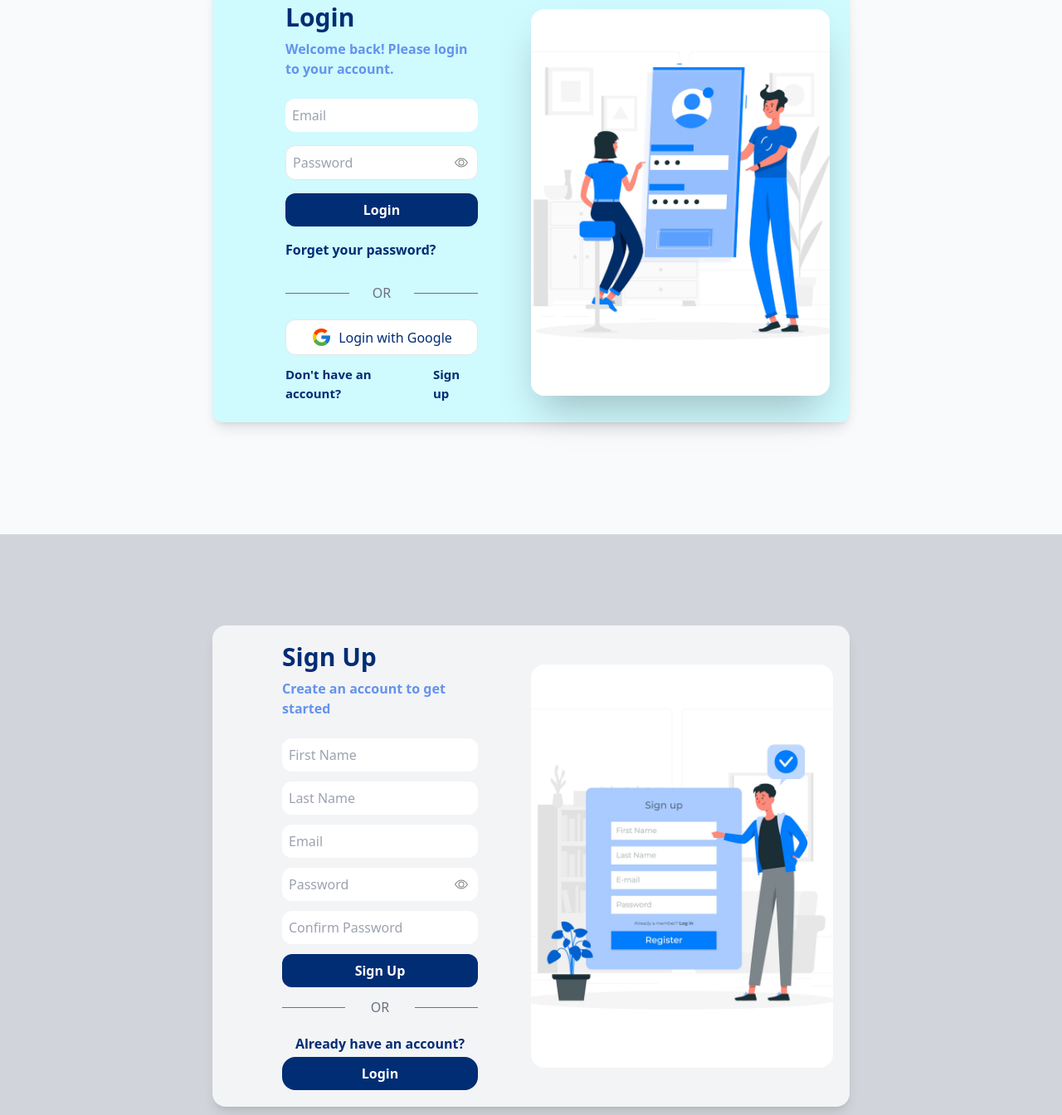
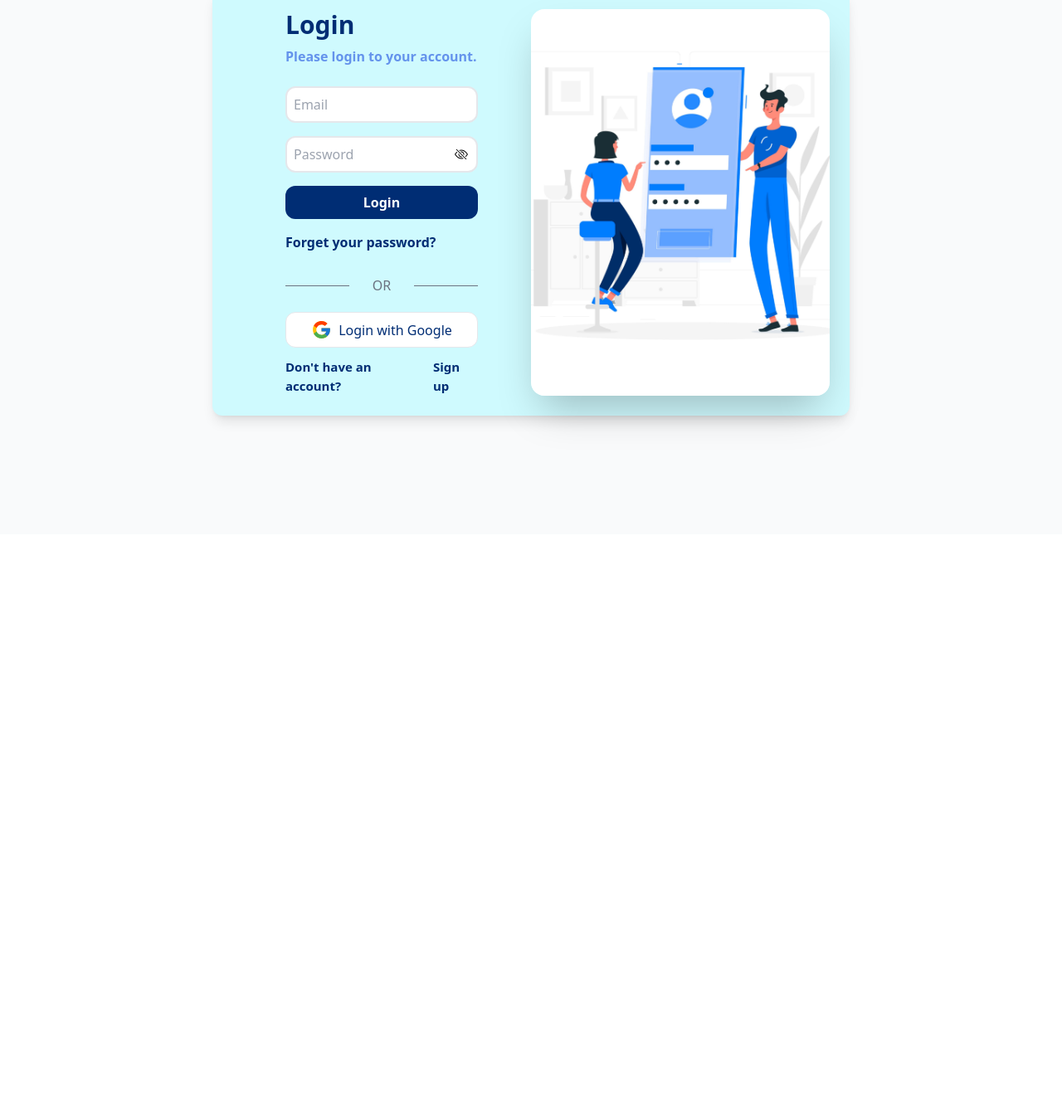
Before and after one commit to himanshuraj89/TAILWINDCSS-PROJECT, a website: page LoginPage.html in a window 1280 px wide. Shown: the part 156-1500 px from the top of the page at 83% size. After the commit the page ends 800 px from the top, so only its background shows below. Drawn offline with nearby package versions, Linux system fonts and the light colour scheme.

Commit message:
Update LoginPage.html

```diff
--- a/LoginPage.html
+++ b/LoginPage.html
@@ -8,7 +8,7 @@
     <title>Login Page</title>
 </head>
 <body>
-    <section class="bg-gray-50 min-h-screen flex items-center justify-center">
+    <section id="LogInSection" class="bg-gray-50 min-h-screen flex items-center justify-center">
         <!-- login container -->
         <div class="bg-cyan-100 flex p-6 rounded-xl shadow-lg max-w-3xl items-center">
             <!-- login -->
@@ -16,23 +16,32 @@
                 <h2 class="text-3xl font-bold text-[#002D74]">
                     Login
                 </h2>
-                <p class="text-[#6493ec] font-bold mt-2">
-                    Welcome back! Please login to your account.
+                <p class="text-[#6493ec] font-bold mt-2 ">
+                Please login to your account.
                 </p>
+                <p id="Wish" class="text-[#6493ec] font-bold mt-2 hidden">
+                Welcomeback!
+                </p>
+
                 <form action="" class="flex flex-col gap-4">
-                    <input type="email" class=" p-2 mt-6 rounded-xl focus:outline-none" placeholder="Email">
+                    <input type="email" class=" p-2 mt-6 rounded-xl border-2 hover:border-blue-400 focus:outline-none" placeholder="Email" required>
                     <div class="relative ">
-                        <input type="password" class=" p-2 rounded-xl border w-full focus:outline-none " placeholder="Password">
-                        <svg xmlns="http://www.w3.org/2000/svg" width="16" height="16" fill="gray" class="bi bi-eye absolute top-1/2 right-3 -translate-y-1/2" viewBox="0 0 16 16">
+                        <input type="password" id="Password" class=" p-2 rounded-xl border-2 hover:border-blue-400 w-full focus:outline-none " placeholder="Password" required>
+                        <!-- <svg xmlns="http://www.w3.org/2000/svg" width="16" height="16" fill="gray" class="bi bi-eye absolute top-1/2 right-3 -translate-y-1/2" viewBox="0 0 16 16">
                             <path d="M16 8s-3-5.5-8-5.5S0 8 0 8s3 5.5 8 5.5S16 8 16 8M1.173 8a13 13 0 0 1 1.66-2.043C4.12 4.668 5.88 3.5 8 3.5s3.879 1.168 5.168 2.457A13 13 0 0 1 14.828 8q-.086.13-.195.288c-.335.48-.83 1.12-1.465 1.755C11.879 11.332 10.119 12.5 8 12.5s-3.879-1.168-5.168-2.457A13 13 0 0 1 1.172 8z"/>
                             <path d="M8 5.5a2.5 2.5 0 1 0 0 5 2.5 2.5 0 0 0 0-5M4.5 8a3.5 3.5 0 1 1 7 0 3.5 3.5 0 0 1-7 0"/>
+                          </svg> -->
+                          <svg xmlns="http://www.w3.org/2000/svg" id="icon" width="16" height="16" fill="currentColor" class="bi bi-eye-slash absolute top-1/2 right-3 -translate-y-1/2" viewBox="0 0 16 16">
+                            <path d="M13.359 11.238C15.06 9.72 16 8 16 8s-3-5.5-8-5.5a7 7 0 0 0-2.79.588l.77.771A6 6 0 0 1 8 3.5c2.12 0 3.879 1.168 5.168 2.457A13 13 0 0 1 14.828 8q-.086.13-.195.288c-.335.48-.83 1.12-1.465 1.755q-.247.248-.517.486z"/>
+                            <path d="M11.297 9.176a3.5 3.5 0 0 0-4.474-4.474l.823.823a2.5 2.5 0 0 1 2.829 2.829zm-2.943 1.299.822.822a3.5 3.5 0 0 1-4.474-4.474l.823.823a2.5 2.5 0 0 0 2.829 2.829"/>
+                            <path d="M3.35 5.47q-.27.24-.518.487A13 13 0 0 0 1.172 8l.195.288c.335.48.83 1.12 1.465 1.755C4.121 11.332 5.881 12.5 8 12.5c.716 0 1.39-.133 2.02-.36l.77.772A7 7 0 0 1 8 13.5C3 13.5 0 8 0 8s.939-1.721 2.641-3.238l.708.709zm10.296 8.884-12-12 .708-.708 12 12z"/>
                           </svg>
                     </div>
-                    <button class="bg-[#002D74] font-bold rounded-xl p-2 text-white hover:scale-105 duration-400 ">
+                    <button type="submit" class="bg-[#002D74] font-bold rounded-xl p-2 text-white hover:scale-105 duration-400 ">
                         Login
                     </button>
                     <div class=" font-semibold  pb-4 text-[#002D74] ">
-                        <a href="#" class="hover:text-blue-400">Forget your password?</a>
+                        <a href="#" id="Forget" class="hover:text-blue-400">Forget your password?</a>
                       </div>
                 </form>
                 <div class="mt-3 grid grid-cols-3 items-center text-gray-500">
@@ -40,7 +49,7 @@
                     <p class="text-center">OR</p>
                     <hr class="border-gray-500">
                 </div>
-               <button class="bg-white border py-2 w-full rounded-xl mt-5 flex justify-center items-center gap-2 hover:scale-105 duration-400 text-[#002D74]">
+               <button id="Googlebtn" class="bg-white border py-2 w-full rounded-xl mt-5 flex justify-center items-center gap-2 hover:scale-105 duration-400 text-[#002D74]">
                 <svg xmlns="http://www.w3.org/2000/svg" x="0px" y="0px" width="25" height="25" viewBox="0 0 48 48">
                     <path fill="#FFC107" d="M43.611,20.083H42V20H24v8h11.303c-1.649,4.657-6.08,8-11.303,8c-6.627,0-12-5.373-12-12c0-6.627,5.373-12,12-12c3.059,0,5.842,1.154,7.961,3.039l5.657-5.657C34.046,6.053,29.268,4,24,4C12.955,4,4,12.955,4,24c0,11.045,8.955,20,20,20c11.045,0,20-8.955,20-20C44,22.659,43.862,21.35,43.611,20.083z"></path><path fill="#FF3D00" d="M6.306,14.691l6.571,4.819C14.655,15.108,18.961,12,24,12c3.059,0,5.842,1.154,7.961,3.039l5.657-5.657C34.046,6.053,29.268,4,24,4C16.318,4,9.656,8.337,6.306,14.691z"></path><path fill="#4CAF50" d="M24,44c5.166,0,9.86-1.977,13.409-5.192l-6.19-5.238C29.211,35.091,26.715,36,24,36c-5.202,0-9.619-3.317-11.283-7.946l-6.522,5.025C9.505,39.556,16.227,44,24,44z"></path><path fill="#1976D2" d="M43.611,20.083H42V20H24v8h11.303c-0.792,2.237-2.231,4.166-4.087,5.571c0.001-0.001,0.002-0.001,0.003-0.002l6.19,5.238C36.971,39.205,44,34,44,24C44,22.659,43.862,21.35,43.611,20.083z"></path>
                     </svg>
@@ -51,7 +60,7 @@
 
               <div class="mt-3 text-[15px] flex justify-center gap-2 items-center text-[#002D74]">
                 <p class="font-semibold">Don't have an account?</p>
-                <a href="#" class="text-[#002D74] font-bold hover:text-blue-400">Sign up</a>
+                <a href="#" id="SignUpBtn" class="text-[#002D74] font-bold hover:text-blue-400">Sign up</a>
               </div>
 
             </div>
@@ -64,7 +73,7 @@
 
 
 
-    <section class="bg-gray-300 min-h-screen flex items-center justify-center">
+    <section id="SignUpSection" class="bg-gray-300 min-h-screen flex items-center justify-center hidden">
         <!-- signup container -->
 
         <div class="bg-gray-100 flex rounded-2xl shadow-lg max-w-3xl p-5 items-center">
@@ -75,18 +84,23 @@
             <p class="text-[#6493ec] font-bold mt-2">Create an account to get started</p>
 
             <form action="" class="flex flex-col gap-3">
-                <input type="text" placeholder="First Name" class="p-2 mt-6 rounded-xl focus:outline-none">
-                <input type="text" placeholder="Last Name" class="p-2  rounded-xl focus:outline-none">
-                <input type="email" placeholder="Email" class="p-2  rounded-xl focus:outline-none">
+                <input type="text" placeholder="First Name" class="p-2 mt-6 border-2 hover:border-blue-400  rounded-xl focus:outline-none" required>
+                <input type="text" placeholder="Last Name" class="p-2  rounded-xl border-2 hover:border-blue-400  focus:outline-none" required>
+                <input type="email" placeholder="Email" class="p-2  rounded-xl border-2 hover:border-blue-400  focus:outline-none" required>
                 <div class="relative">
-                <input type="password" placeholder="Password" class="p-2 w-full rounded-xl focus:outline-none">
-                <svg xmlns="http://www.w3.org/2000/svg" width="16" height="16" fill="gray" class="bi bi-eye absolute top-1/2 right-3 -translate-y-1/2" viewBox="0 0 16 16">
+                <input type="password" id="Password" placeholder="Password" class="p-2 w-full border-2 hover:border-blue-400  rounded-xl focus:outline-none" required>
+                <!-- <svg xmlns="http://www.w3.org/2000/svg" width="16" height="16" fill="gray" class="bi bi-eye absolute top-1/2 right-3 -translate-y-1/2" viewBox="0 0 16 16">
                     <path d="M16 8s-3-5.5-8-5.5S0 8 0 8s3 5.5 8 5.5S16 8 16 8M1.173 8a13 13 0 0 1 1.66-2.043C4.12 4.668 5.88 3.5 8 3.5s3.879 1.168 5.168 2.457A13 13 0 0 1 14.828 8q-.086.13-.195.288c-.335.48-.83 1.12-1.465 1.755C11.879 11.332 10.119 12.5 8 12.5s-3.879-1.168-5.168-2.457A13 13 0 0 1 1.172 8z"/>
                     <path d="M8 5.5a2.5 2.5 0 1 0 0 5 2.5 2.5 0 0 0 0-5M4.5 8a3.5 3.5 0 1 1 7 0 3.5 3.5 0 0 1-7 0"/>
+                  </svg> -->
+                  <svg xmlns="http://www.w3.org/2000/svg" id="icon" width="16" height="16" fill="currentColor" class="bi bi-eye-slash absolute top-1/2 right-3 -translate-y-1/2" viewBox="0 0 16 16">
+                    <path d="M13.359 11.238C15.06 9.72 16 8 16 8s-3-5.5-8-5.5a7 7 0 0 0-2.79.588l.77.771A6 6 0 0 1 8 3.5c2.12 0 3.879 1.168 5.168 2.457A13 13 0 0 1 14.828 8q-.086.13-.195.288c-.335.48-.83 1.12-1.465 1.755q-.247.248-.517.486z"/>
+                    <path d="M11.297 9.176a3.5 3.5 0 0 0-4.474-4.474l.823.823a2.5 2.5 0 0 1 2.829 2.829zm-2.943 1.299.822.822a3.5 3.5 0 0 1-4.474-4.474l.823.823a2.5 2.5 0 0 0 2.829 2.829"/>
+                    <path d="M3.35 5.47q-.27.24-.518.487A13 13 0 0 0 1.172 8l.195.288c.335.48.83 1.12 1.465 1.755C4.121 11.332 5.881 12.5 8 12.5c.716 0 1.39-.133 2.02-.36l.77.772A7 7 0 0 1 8 13.5C3 13.5 0 8 0 8s.939-1.721 2.641-3.238l.708.709zm10.296 8.884-12-12 .708-.708 12 12z"/>
                   </svg>
                 </div>
-                <input type="password" placeholder="Confirm Password" class="p-2  rounded-xl focus:outline-none">
-                <button class="bg-[#002D74] text-white font-bold rounded-xl p-2   hover:scale-105 duration-400">Sign Up</button>
+                <input type="password" id="ConfirmPassword" placeholder="Confirm Password" class="p-2 border-2 hover:border-blue-400  rounded-xl focus:outline-none" required>
+                <button type="submit" class="bg-[#002D74] text-white font-bold rounded-xl p-2   hover:scale-105 duration-400">Sign Up</button>
                 <div class="grid grid-cols-3 items-center gap-1 text-gray-500">
                     <hr class="border-gray-500">
                     <p class="text-center">OR</p>
@@ -96,7 +110,7 @@
 
                     <p class="text-center font-semibold">Already have an account?</p>
 
-                    <button class="text-white font-bold text-center p-2 rounded-2xl bg-[#002D74] hover:scale-105 duration-400">Login</button>
+                    <button id="LogInBtn" class="text-white font-bold text-center p-2 rounded-2xl bg-[#002D74] hover:scale-105 duration-400">Login</button>
                 </div>
             </form>
             </div>
@@ -108,6 +122,7 @@
         </div>
 
     </section>
+    <script src="script.js"></script>
 
 </body>
 </html>
```
